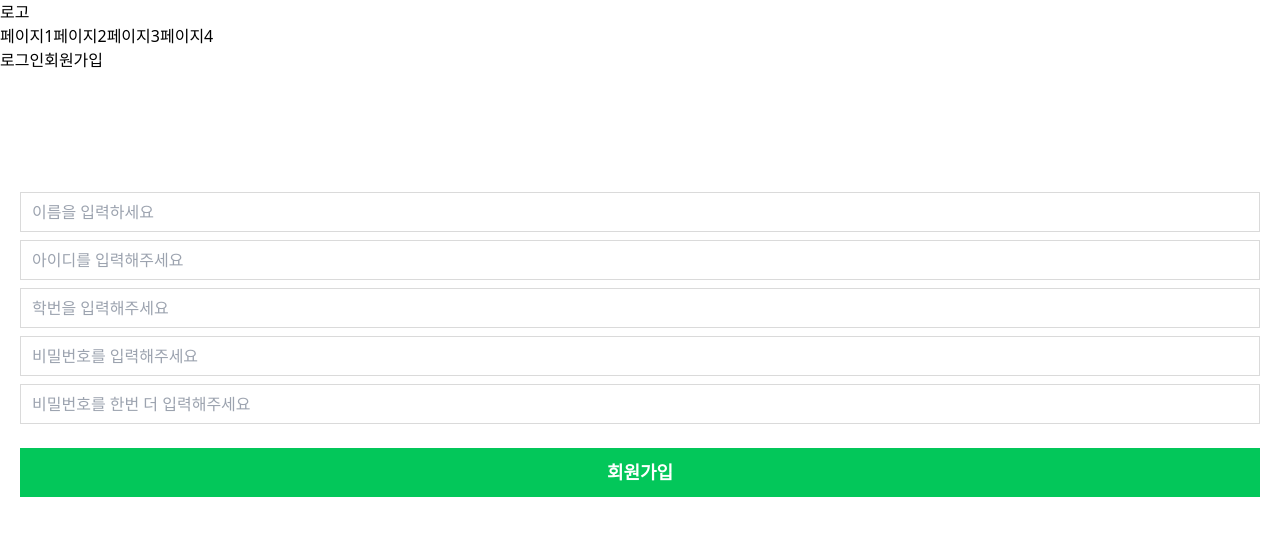
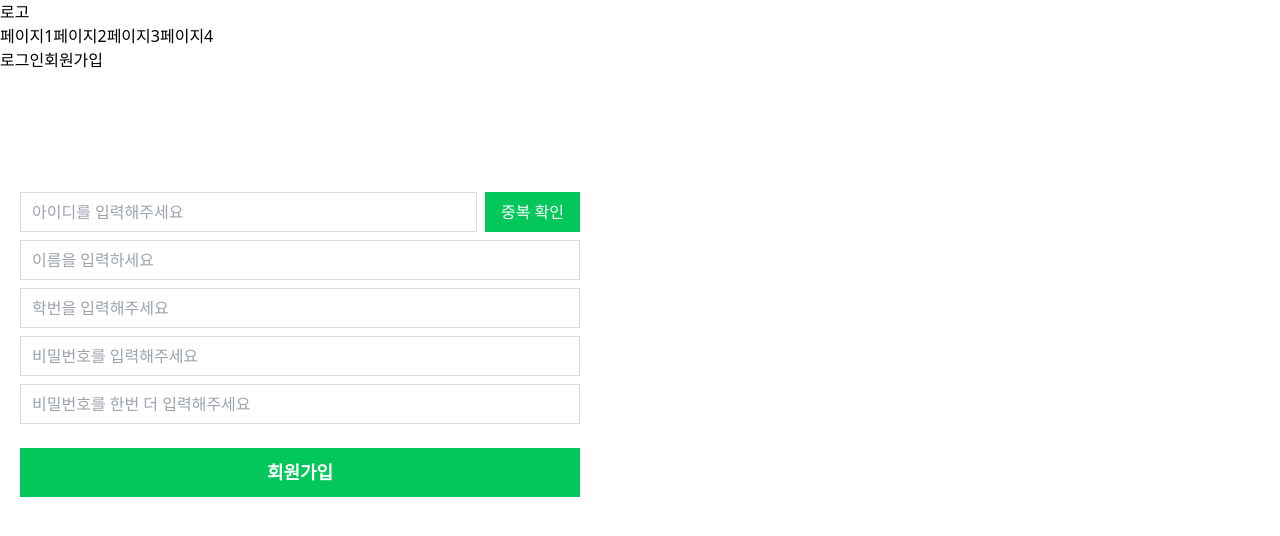
Before and after one commit to DAU-CodeLearn/Lecture-Map, a React (Vite) app in the folder FE/: page /register in a window 1280 px wide. Shown: the top 536 px of the page. Built offline with nearby package versions, Linux system fonts and the light colour scheme.

Commit message:
feat
회원가입시 무결성 검사 조건 추가
아이디 중복 검사 추가
전체적인 UI 통일

```diff
--- a/FE/src/components/LoginForm.jsx
+++ b/FE/src/components/LoginForm.jsx
@@ -1,14 +1,24 @@
-import React, { useState } from 'react';
-import styled from 'styled-components';
+import React, { useState } from "react";
+import styled from "styled-components";
 
 const Container = styled.div`
-  margin-top: 100px;
+  display: flex;
+  justify-content: center;
+  align-items: center;
+  min-height: 100vh; /* 최소 높이를 100vh로 설정하여 화면을 꽉 채움 */
   padding: 20px;
 `;
 
+const FormWrapper = styled.div`
+  display: flex;
+  flex-direction: column;
+  width: 70vh;
+  text-align: center;
+  justify-content: center;
+  align-items: center;
+`;
+
 const Input = styled.input`
-  position: relative;
-  overflow: hidden;
   width: 100%;
   height: 40px;
   margin: 0 0 8px;
@@ -40,14 +50,14 @@ const Button = styled.div`
 `;
 
 export default function LoginForm() {
-  const [id, setId] = useState('');
-  const [password, setPassword] = useState('');
+  const [id, setId] = useState("");
+  const [password, setPassword] = useState("");
 
   const handleChange = (e) => {
     const { name, value } = e.target;
-    if (name === 'id') {
+    if (name === "id") {
       setId(value);
-    } else if (name === 'password') {
+    } else if (name === "password") {
       setPassword(value);
     }
   };
@@ -58,21 +68,22 @@ export default function LoginForm() {
       password: password,
     };
 
-    fetch('http://localhost:8080/login', {
-      method: 'post',
+    fetch("http://localhost:8080/login", {
+      method: "post",
       headers: {
-        'Content-Type': 'application/json',
+        "Content-Type": "application/json",
       },
       body: JSON.stringify(textbox),
     })
       .then((response) => response.text())
       .then((data) => console.log(data))
-      .catch((error) => console.error('Error:', error));
+      .catch((error) => console.error("Error:", error));
   };
 
   return (
-    <Container className="flex flex-col w-[70vh] text-center justify-center items-center">
-      <div className="flex flex-col w-[70vh] text-center justify-center items-center">
+    <div className="flex overflow-hidden h-[93vh] justify-center items-center flex-col">
+      <Container>
+        <FormWrapper>
           <Input
             id="id"
             name="id"
@@ -89,7 +100,8 @@ export default function LoginForm() {
             placeholder="비밀번호를 입력해주세요"
           />
           <Button onClick={onClick}>로그인</Button>
+        </FormWrapper>
+      </Container>
     </div>
-    </Container>
   );
 }
--- a/FE/src/components/RegisterForm.jsx
+++ b/FE/src/components/RegisterForm.jsx
@@ -1,21 +1,45 @@
-import React from "react";
+import React, { useState } from "react";
 import styled from "styled-components";
+
+const FormWrapper = styled.div`
+  display: flex;
+  flex-direction: column;
+  width: 70vh;
+  text-align: center;
+  justify-content: center;
+  align-items: center;
+`;
 
 const Container = styled.div`
   margin-top: 100px;
-
   padding: 20px;
 `;
 
+const InputWrapper = styled.div`
+  display: flex;
+  width: 100%;
+  align-items: center;
+  margin-bottom: 8px;
+`;
+
 const Input = styled.input`
-  position: relative;
-  overflow: hidden;
-  width: 100%;
+  flex: 1;
   height: 40px;
-  margin: 0 0 8px;
+  margin: 0;
   padding: 5px 39px 5px 11px;
   border: solid 1px #dadada;
   background: #fff;
+  box-sizing: border-box;
+`;
+
+const CheckButton = styled.button`
+  margin-left: 8px;
+  height: 40px;
+  padding: 0 16px;
+  border: none;
+  background-color: #03c75a;
+  color: white;
+  cursor: pointer;
   box-sizing: border-box;
 `;
 
@@ -41,24 +65,146 @@ const Button = styled.div`
 `;
 
 export default function RegisterForm() {
+  const [id, setId] = useState("");
+  const [password, setPassword] = useState("");
+  const [passwordCheck, setPasswordCheck] = useState("");
+  const [name, setName] = useState("");
+  const [studentId, setStudentId] = useState("");
+  const [isIdAvailable, setIsIdAvailable] = useState(null);
+
+  const handleChange = (e) => {
+    const { name, value } = e.target;
+    if (name === "id") {
+      setId(value);
+    } else if (name === "password") {
+      setPassword(value);
+    } else if (name === "passwordCheck") {
+      setPasswordCheck(value);
+    } else if (name === "studentId") {
+      setStudentId(value);
+    } else if (name === "name") {
+      setName(value);
+    }
+  };
+
+  const handleIdCheck = () => {
+    fetch(`http://localhost:8080/checkId?id=${id}`)
+      .then((response) => response.json())
+      .then((data) => {
+        if (data.available) {
+          alert("사용 가능한 아이디입니다.");
+          setIsIdAvailable(true);
+        } else {
+          alert("이미 사용 중인 아이디입니다.");
+          setIsIdAvailable(false);
+        }
+      })
+      .catch((error) => console.error("Error:", error));
+  };
+
+  const validateForm = () => {
+    const idRegex = /^[a-zA-Z0-9]{8,}$/;
+    const studentIdRegex = /^\d{7}$/;
+    if (!isIdAvailable) {
+      alert("아이디 중복 확인을 해주세요.");
+      return false;
+    }
+    if (!idRegex.test(id)) {
+      alert("아이디는 최소 8자리의 영어와 숫자로 이루어져야 합니다.");
+      return false;
+    }
+    if (password.length < 8) {
+      alert("비밀번호는 8자리 이상이어야 합니다.");
+      return false;
+    }
+    if (!studentIdRegex.test(studentId)) {
+      alert("학번은 숫자로 이루어진 7자리여야 합니다.");
+      return false;
+    }
+    if (password !== passwordCheck) {
+      alert("비밀번호와 비밀번호 확인이 일치하지 않습니다.");
+      return false;
+    }
+    return true;
+  };
+
+  const onClick = () => {
+    if (!validateForm()) {
+      return;
+    }
+    const textbox = {
+      id: id,
+      password: password,
+      studentId: studentId,
+      name: name,
+    };
+    fetch("http://localhost:8080/register", {
+      method: "post",
+      headers: {
+        "Content-Type": "application/json",
+      },
+      body: JSON.stringify(textbox),
+    })
+      .then((response) => response.text())
+      .then((data) => console.log(data))
+      .catch((error) => console.error("Error:", error));
+  };
+
   return (
-    <Container className=" flex flex-col w-[70vh] text-center justify-center items-center">
-      <Input id="name" name="name" placeholder="이름을 입력하세요"></Input>
-      <Input id="id" name="id" placeholder="아이디를 입력해주세요"></Input>
-      <Input id="studendId" name="studendId" placeholder="학번을 입력해주세요"></Input>
+    <div className="flex overflow-hidden h-[93vh] justify-center items-center flex-col">
+      <Container>
+        <FormWrapper>
+          <InputWrapper>
+            <Input
+              id="id"
+              name="id"
+              value={id}
+              onChange={handleChange}
+              placeholder="아이디를 입력해주세요"
+            />
+            <CheckButton onClick={handleIdCheck}>중복 확인</CheckButton>
+          </InputWrapper>
+          <InputWrapper>
+            <Input
+              id="name"
+              name="name"
+              value={name}
+              onChange={handleChange}
+              placeholder="이름을 입력하세요"
+            />
+          </InputWrapper>
+          <InputWrapper>
+            <Input
+              id="studentId"
+              name="studentId"
+              value={studentId}
+              onChange={handleChange}
+              placeholder="학번을 입력해주세요"
+            />
+          </InputWrapper>
+          <InputWrapper>
             <Input
               id="password"
               name="password"
               type="password"
+              value={password}
+              onChange={handleChange}
               placeholder="비밀번호를 입력해주세요"
             />
+          </InputWrapper>
+          <InputWrapper>
             <Input
               id="passwordCheck"
               name="passwordCheck"
               type="password"
+              value={passwordCheck}
+              onChange={handleChange}
               placeholder="비밀번호를 한번 더 입력해주세요"
             />
-      <Button>회원가입</Button>
+          </InputWrapper>
+          <Button onClick={onClick}>회원가입</Button>
+        </FormWrapper>
       </Container>
+    </div>
   );
 }
--- a/FE/src/pages/IndexPage.jsx
+++ b/FE/src/pages/IndexPage.jsx
@@ -1,14 +1,51 @@
-import { Link } from "react-router-dom";
+import React from 'react';
+import { Link } from 'react-router-dom';
+import styled from 'styled-components';
+
+const PageWrapper = styled.div`
+height: 93vh;
+  width: 70vh;
+  display: flex;
+  flex-direction: column;
+  justify-content: center;
+  align-items: center;
+  height: 100vh;
+`;
+
+const StyledLink = styled(Link)`
+  width: 100%; /* 부모 요소의 너비에 맞추기 위해 추가 */
+  margin-bottom: 10px;
+  text-decoration: none;
+  display: flex;
+  justify-content: center; /* 링크 내부 콘텐츠를 중앙으로 정렬 */
+`;
+
+const Button = styled.button`
+  font-size: 1.5rem; /* 3xl 대신 rem 단위 사용 */
+  width: 100%; /* 부모 요소의 너비에 맞추기 위해 100% 사용 */
+  max-width: 70vh; /* 최대 너비 설정 */
+  padding: 10px 20px;
+  border: none;
+  background-color: #03c75a;
+  color: white;
+  cursor: pointer;
+  box-sizing: border-box;
+`;
 
 export default function IndexPage() {
-    return (
-        <div className="flex flex-col justify-center items-center h-full">
-            <Link to="/login">
-                <button className="mb-10 text-3xl">로그인</button>
-            </Link>
-            <Link to="/register">
-                <button className="text-3xl">회원가입</button>
-            </Link>
-        </div>
-    );
+  return (
+    <div className="flex overflow-hidden h-[93vh] justify-center items-center ">
+        <PageWrapper>
+      <StyledLink to="/login">
+        <Button>로그인</Button>
+      </StyledLink>
+      <StyledLink to="/register">
+        <Button>회원가입</Button>
+      </StyledLink>
+    </PageWrapper>
+    </div>
+
+  );
+
+
 }
```
Lines whose indentation alone changed are shown as unchanged.
